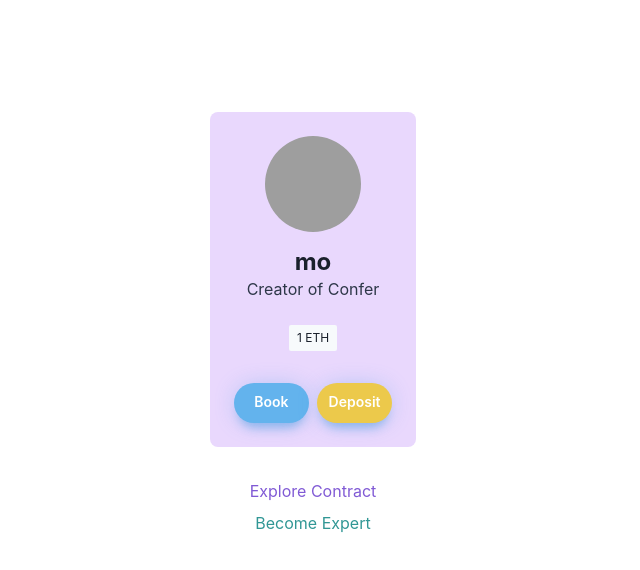
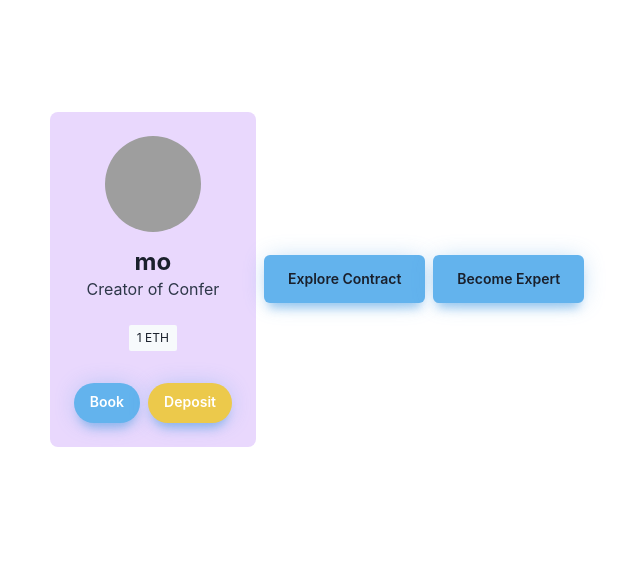
Before and after one commit to Anish-Mukherjee/v1, a Next.js app: page / in a window 1280 px wide. Shown: the top 570 px of the page, without its empty margins (327-967 px from the left). Built offline with nearby package versions, Linux system fonts and the light colour scheme; grey boxes are pictures that could not be loaded.

Commit message:
Make buttons links

```diff
--- a/components/Links.js
+++ b/components/Links.js
@@ -5,6 +5,7 @@ const Links = () => {
   return (
     <div>
       <HStack>
+        <Link href="https://cal.com/momin/30min" target="_blank">
           <Button
             flex={1}
             fontSize={"sm"}
@@ -21,11 +22,10 @@ const Links = () => {
               bg: "blue.500",
             }}
           >
-          <Link href="https://cal.com/momin/30min" target="_blank">
             Book
+          </Button>
         </Link>
-        </Button>
-
+        <Link href="https://conferdemo.surge.sh/" target="_blank">
           <Button
             flex={1}
             fontSize={"sm"}
@@ -43,10 +43,9 @@ const Links = () => {
               bg: "yellow.500",
             }}
           >
-          <Link href="https://conferdemo.surge.sh/" target="_blank">
             Deposit
+          </Button>
         </Link>
-        </Button>
       </HStack>
     </div>
   );
--- a/components/Marketplace.js
+++ b/components/Marketplace.js
@@ -1,5 +1,5 @@
 import React from "react";
-import { Wrap, Center, Link, VStack } from "@chakra-ui/react";
+import { Wrap, Center, Link, HStack, Button } from "@chakra-ui/react";
 import Profile from "./Profile";
 
 const Marketplace = () => {
@@ -9,23 +9,52 @@ const Marketplace = () => {
         <Wrap>
           <Profile />
         </Wrap>
-      </Center>
-      <VStack>
+
+        <HStack>
           <Link
             href="https://thirdweb.com/0x6E200eAAa7C1305e1C332478a0AB6cF94Bf49e01/Confer"
             target="_blank"
-          color="purple.500"
+          >
+            <Button
+              flex={1}
+              fontSize={"sm"}
+              bg={"blue.300"}
+              size={"lg"}
+              boxShadow={
+                "0px 1px 25px -5px rgb(66 153 225 / 48%), 0 10px 10px -5px rgb(66 153 225 / 43%)"
+              }
+              _hover={{
+                bg: "blue.500",
+              }}
+              _focus={{
+                bg: "blue.500",
+              }}
             >
               Explore Contract
+            </Button>
           </Link>
-        <Link
-          href="https://airtable.com/shrTdIihBsizlSXPX"
-          target="_blank"
-          color="teal.500"
+
+          <Link href="https://airtable.com/shrTdIihBsizlSXPX" target="_blank">
+            <Button
+              flex={1}
+              fontSize={"sm"}
+              bg={"blue.300"}
+              size={"lg"}
+              boxShadow={
+                "0px 1px 25px -5px rgb(66 153 225 / 48%), 0 10px 10px -5px rgb(66 153 225 / 43%)"
+              }
+              _hover={{
+                bg: "blue.500",
+              }}
+              _focus={{
+                bg: "blue.500",
+              }}
             >
               Become Expert
+            </Button>
           </Link>
-      </VStack>
+        </HStack>
+      </Center>
     </>
   );
 };
```
Lines whose indentation alone changed are shown as unchanged.
